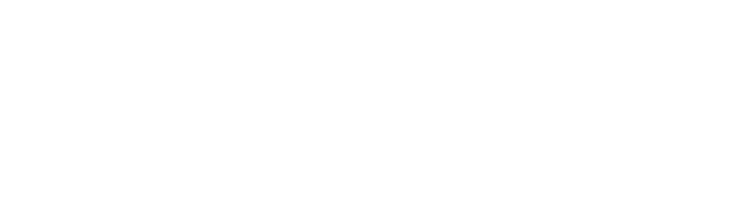
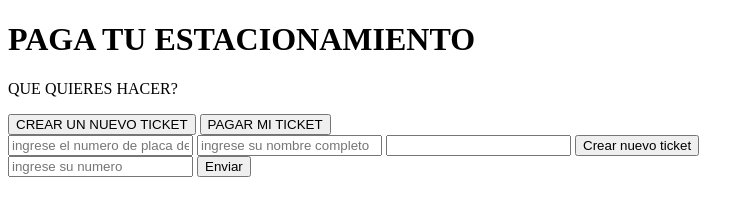
Before and after one commit to leoLuisMayaute/proyecto-final-preentrega, a plain HTML site: page index.html in a window 1280 px wide. Shown: the whole page, without its empty margins (0-754 px from the left). Drawn offline with Linux system fonts and the light colour scheme.

Commit message:
html listo

```diff
--- a/index.html
+++ b/index.html
@@ -4,10 +4,49 @@
     <meta charset="UTF-8">
     <meta http-equiv="X-UA-Compatible" content="IE=edge">
     <meta name="viewport" content="width=device-width, initial-scale=1.0">
+    <link rel="stylesheet" href="./css/main.css">
     <title>Document</title>
 </head>
+<!-- aplicacion para controlar los precios en un estacionamiento de acuerdo al tiempo de uso del servicio -->
 <body>
+    <head>
+        <h1>PAGA TU ESTACIONAMIENTO</h1>
+        <p>QUE QUIERES HACER?</p>
+        <div class="elegir-accion">
+            <button id="crear-ticket">CREAR UN NUEVO TICKET</button>
+            <button id="pagar-ticket">PAGAR MI TICKET</button>
+        </div>
+    </head>
 
+    <body>
+        <section class="seccion-crear-ticket">
+            <div class="recoger-datos">
+                <form action="" class="datos_vehiculo">
+                    <label for="">
+                        <input type="text" placeholder="ingrese el numero de placa de su vehiculo" required>
+                    </label>
+                    <label for="">
+                        <input type="text" placeholder="ingrese su nombre completo" required>
+                    </label>
+                    <label for="">
+                        <input type="hour" required>
+                    </label>
+                    <button>Crear nuevo ticket</button>
+                </form>
+            </div>
+        </section>
+
+        <section class="seccion-pagar-ticket">
+            <div class="verificar-datos">
+                <input type="text" placeholder="ingrese su numero">
+                <button class="boton">Enviar</button>
+            </div>
+        </section>
+    </body>
+
+    <footer>
+
+    </footer>
 
 
     <script src="./main.js"></script>
```
Also changed, not shown: css/main.css (added).
